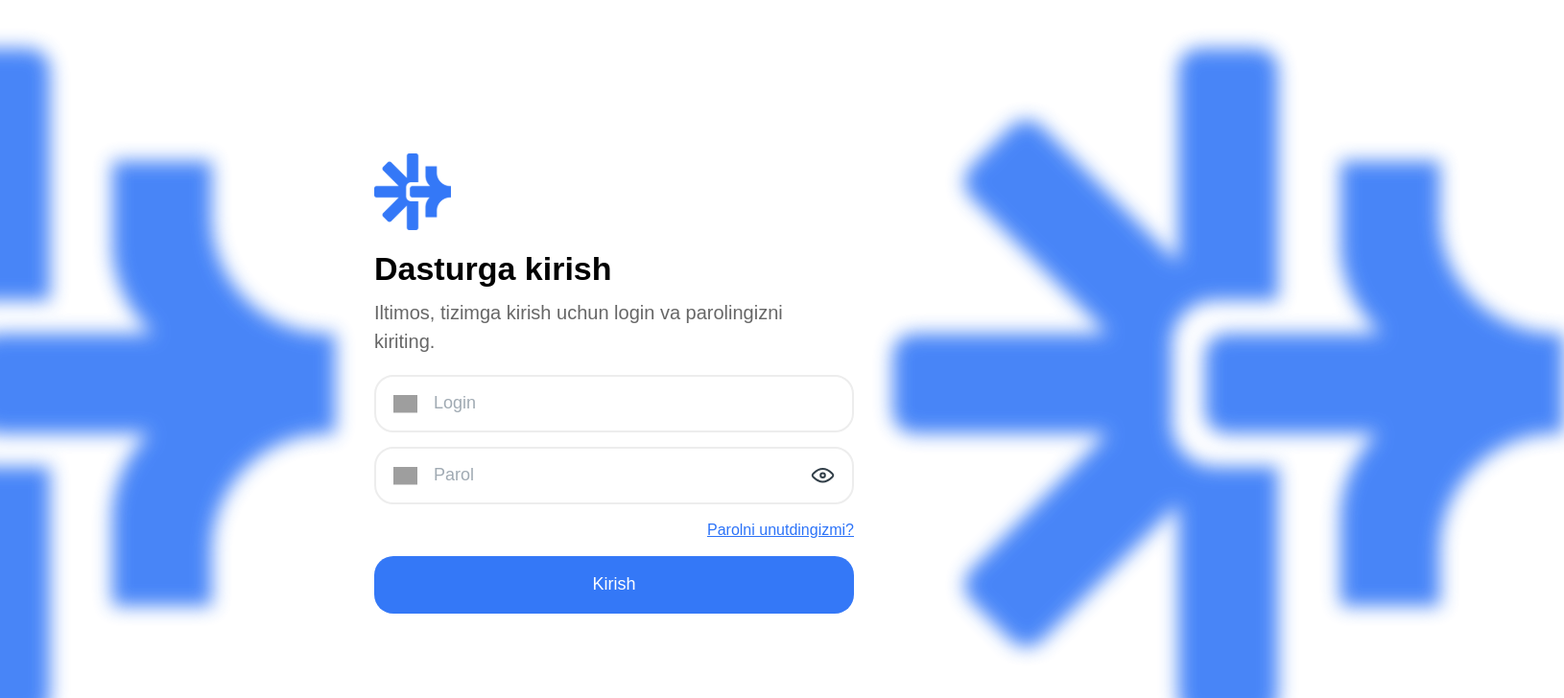
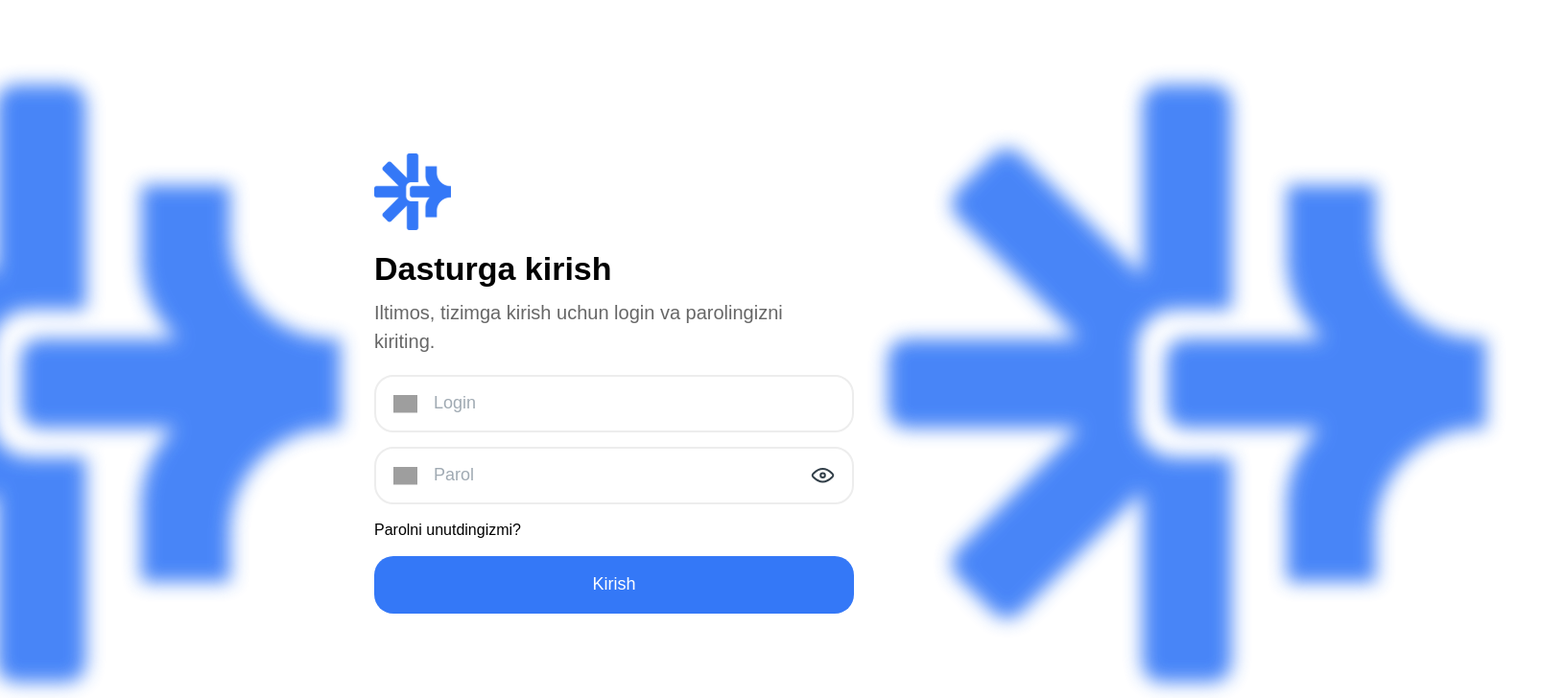
Before and after one commit to dilmurodivcc/Nasiya-Savdo, a React (Vite) app: page /auth in a window 1280 px wide. Shown: the top 728 px of the page at 96% size, 1630 px wide, since content can reach past the window. Built offline with nearby package versions, Linux system fonts and the light colour scheme; grey boxes are pictures that could not be loaded.

Commit message:
Favicon and overlay bag solved

```diff
--- a/index.html
+++ b/index.html
@@ -2,7 +2,7 @@
 <html lang="en">
   <head>
     <meta charset="UTF-8" />
-    <link rel="icon" type="image/svg+xml" href="/vite.svg" />
+    <link rel="icon" type="image/svg+xml" href="./src/assets/LOGO.svg" />
     <meta name="viewport" content="width=device-width, initial-scale=1.0" />
     <title>Nasiya For Shops</title>
   </head>
--- a/src/styles/pages/auth.scss
+++ b/src/styles/pages/auth.scss
@@ -29,35 +29,24 @@
   .overlay-logo-2 {
     position: absolute;
     bottom: 50%;
-    width: 700px;
-    height: auto;
+    width: auto;
+    height: 78vh;
     z-index: -1;
     opacity: 0.9;
     filter: blur(10px);
-    animation-name: blur;
-    animation-duration: 2s;
-    animation-timing-function: ease-in-out;
-    animation-iteration-count: infinite;
-    animation-direction: alternate;
+    animation: blur 2s ease-in-out infinite alternate;
     transform: translate(0%, 50%);
-  }
-  .forgot-password {
-    color: #2c73f8;
-    font-size: 16px;
-    font-weight: 500;
-    text-decoration: underline;
-    cursor: pointer;
-    display: block;
-    text-align: end;
+    transition: all 0.3s ease;
   }
 
   .overlay-logo {
-    right: -350px;
+    right: -21%; /* -50% ni kamaytirdim */
   }
 
   .overlay-logo-2 {
-    left: -350px;
+    left: -21%; /* -50% ni kamaytirdim */
   }
+
   @keyframes blur {
     0% {
       filter: blur(10px);
@@ -68,6 +57,7 @@
       opacity: 0.9;
     }
   }
+
 }
 
 .auth-content {
```
